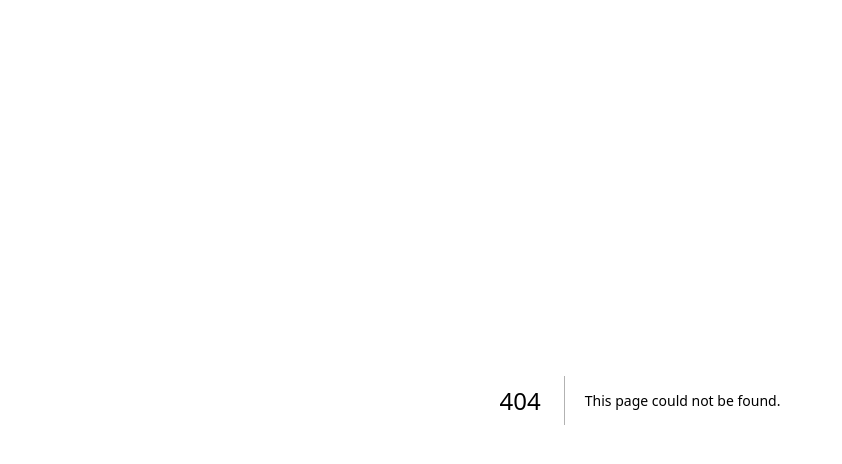
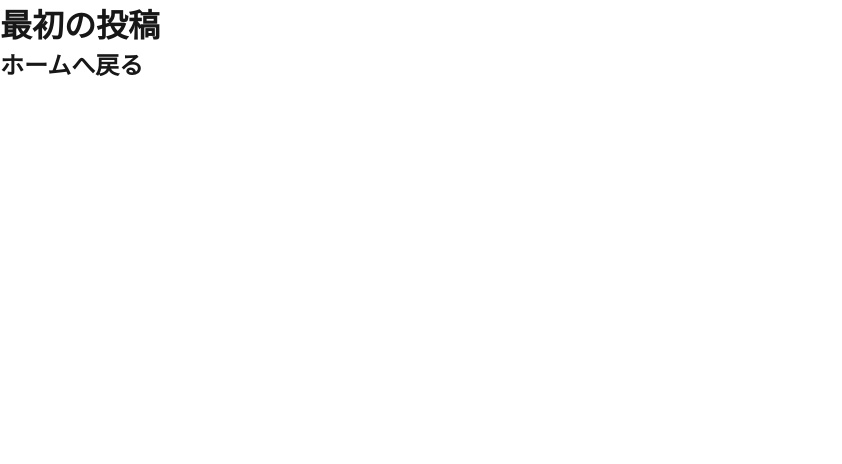
Before and after one commit to ryoma-abe/nextjs-microblog, a Next.js app: page /posts/firstPost in a window 1280 px wide. Before the commit this address had no page. Shown: the top 464 px of the page, without its empty margins (0-842 px from the left). Built offline with nearby package versions, Linux system fonts and the light colour scheme.

Commit message:
index.jsのフォント設定に関するコードをさらに改善

```diff
--- /dev/null
+++ b/pages/posts/firstPost.jsx
@@ -0,0 +1,8 @@
+export default function firstPost() {
+  return (
+    <div>
+      <h1>最初の投稿</h1>
+      <h2>ホームへ戻る</h2>
+    </div>
+  );
+}
```
